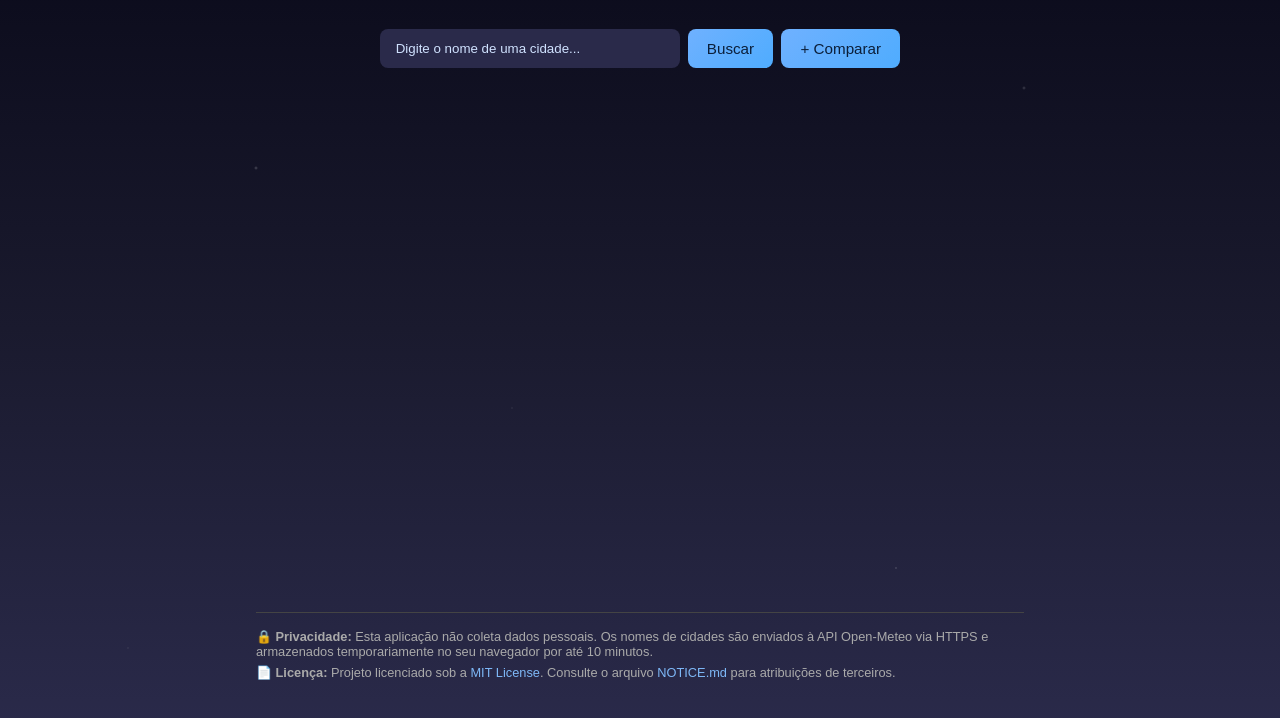
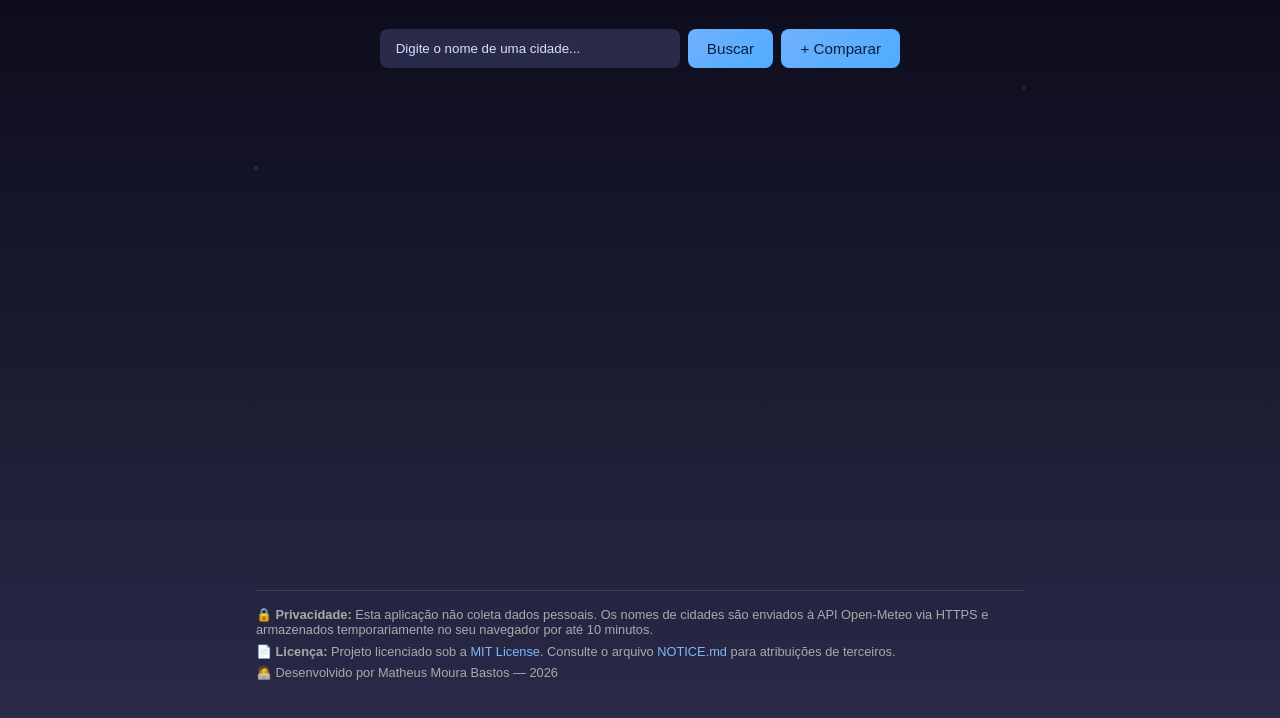
Before and after one commit to bastosmatheusm/previsao-do-tempo, a website: page index.html in a window 1280 px wide. Shown: the part 72-790 px from the top of the page. Drawn offline with Linux system fonts and the light colour scheme.

Commit message:
:memo: Adiciona crédito do desenvolvedor no footer

```diff
--- a/index.html
+++ b/index.html
@@ -48,6 +48,7 @@
         Consulte o arquivo <a href="./NOTICE.md" target="_blank">NOTICE.md</a>
         para atribuições de terceiros.
       </p>
+      <p>🧑‍💻 Desenvolvido por Matheus Moura Bastos — 2026</p>
     </footer>
   </div>
 
```
